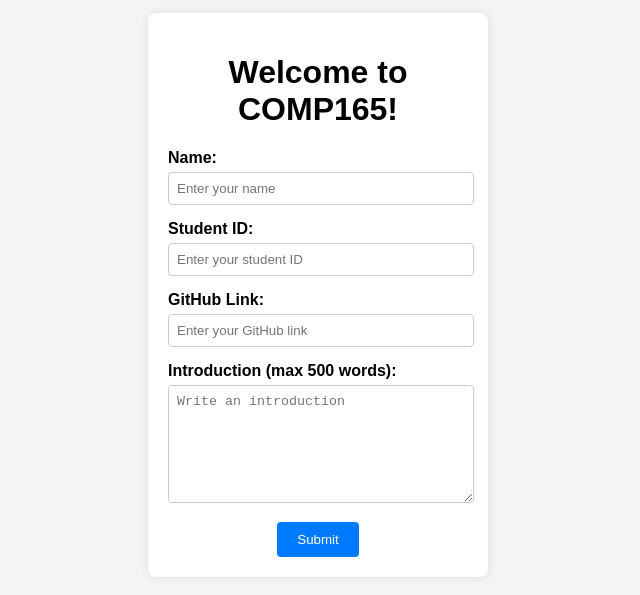
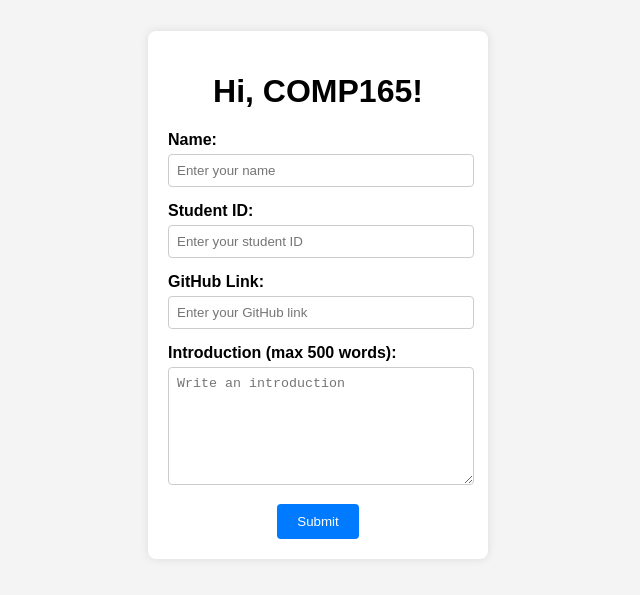
Before and after one commit to COMP115-Bravo/COMP115-Bravo.github.io, a plain HTML site: page index.html in a window 1280 px wide. Shown: the part 105-700 px from the top of the page, without its empty margins (322-962 px from the left). Drawn offline with Linux system fonts and the light colour scheme.

Commit message:
Update index.html

```diff
--- a/index.html
+++ b/index.html
@@ -138,7 +138,7 @@
 </head>
 <body>
   <div id="submitForm">
-    <h1>Welcome to COMP165!</h1>
+    <h1>Hi, COMP165!</h1>
     <div class="form-group">
       <label for="name">Name:</label>
       <input type="text" id="name" placeholder="Enter your name">
```
